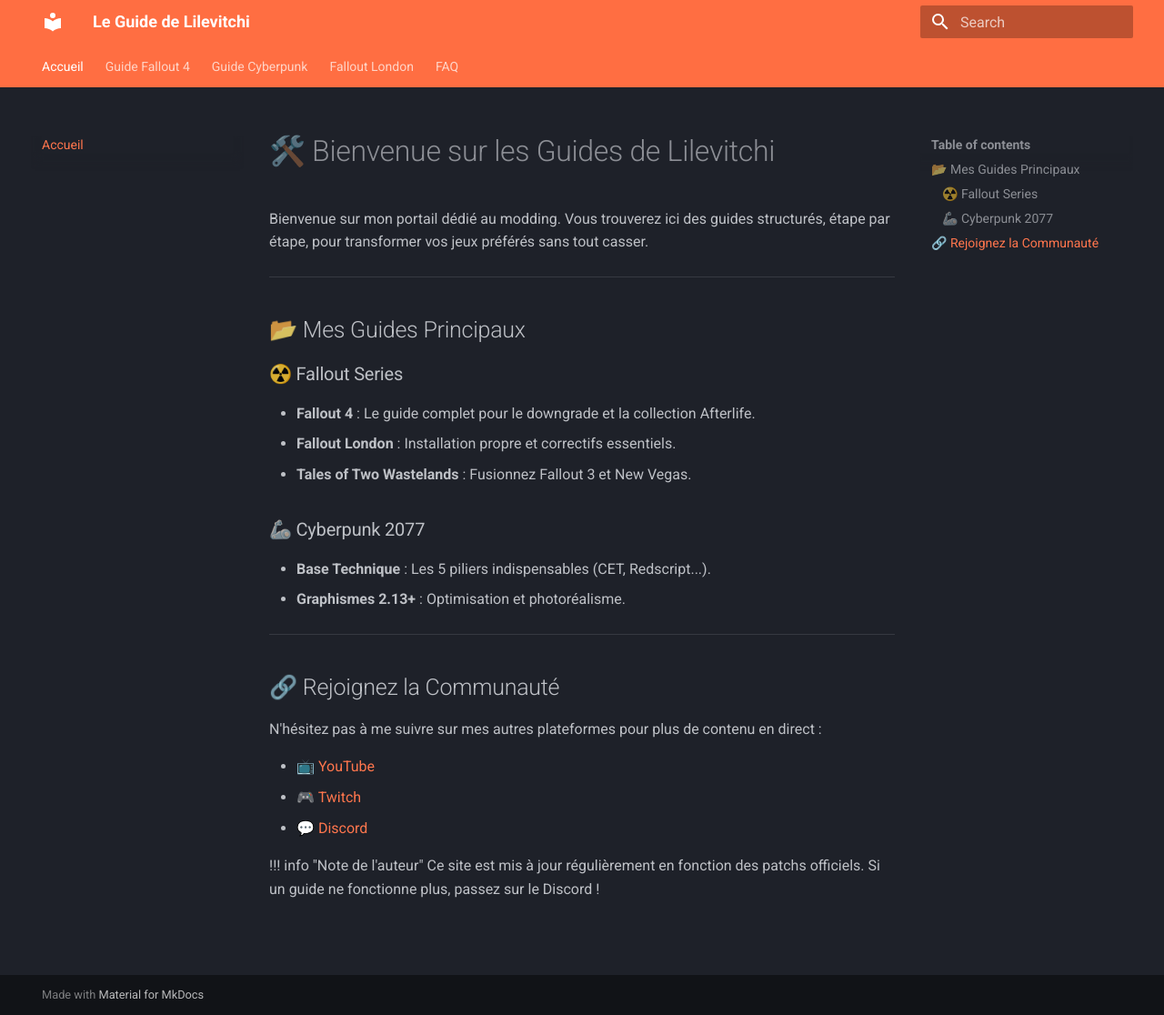
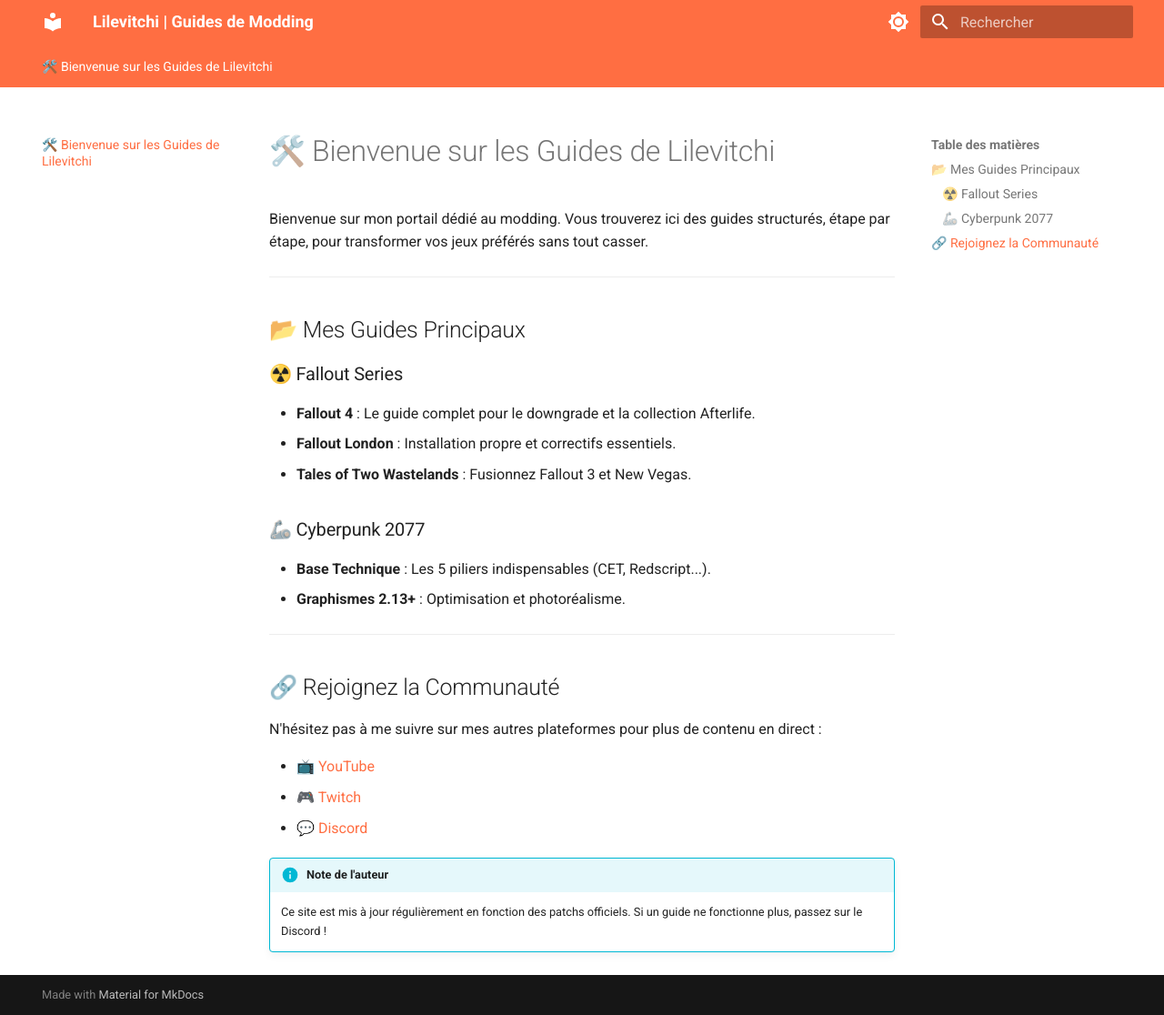
Before and after one commit to Lilevitchi/lilevitchi.github.io, an MkDocs documentation site: the page built from docs/index.md, in a window 1280 px wide and 1116 px high. Shown: the whole window at 91% size. Built offline with MkDocs 1.6.1 and Material for MkDocs 9.7.7, drawn with Linux system fonts in a browser that asks for light colours.

Commit message:
Update mkdocs.yml

```diff
--- a/mkdocs.yml
+++ b/mkdocs.yml
@@ -1,24 +1,32 @@
-site_name: Le Guide de Lilevitchi
+site_name: Lilevitchi | Guides de Modding
 theme:
   name: material
+  language: fr
   palette:
-    - scheme: slate  # Mode sombre par défaut comme les sites de modding
+    # Mode sombre automatique basé sur le système du visiteur
+    - media: "(prefers-color-scheme: dark)"
+      scheme: slate
       primary: deep orange
-      accent: amber
+      accent: deep orange
+      toggle:
+        icon: material/brightness-4
+        name: Passer au mode clair
+    - media: "(prefers-color-scheme: light)"
+      scheme: default
+      primary: deep orange
+      accent: deep orange
+      toggle:
+        icon: material/brightness-7
+        name: Passer au mode sombre
   features:
-    - navigation.tabs
-    - navigation.sections
-    - content.code.copy
-    - toc.follow
+    - navigation.tabs # Menu horizontal en haut
+    - navigation.sections # Sections claires à gauche
+    - navigation.top # Bouton "retour en haut"
+    - content.code.copy # Permet de copier tes commandes de downgrade en 1 clic
+    - search.suggest
+    - search.highlight
 
-nav:
-  - Accueil: index.md
-  - Guide Fallout 4:
-    - Introduction: fallout4/intro.md
-    - Downgrade: fallout4/downgrade.md
-    - Collection Afterlife: fallout4/afterlife.md
-  - Guide Cyberpunk:
-    - Les Prérequis: cyberpunk/base.md
-    - Graphismes Ultra: cyberpunk/graphics.md
-  - Fallout London: london/install.md
-  - FAQ: faq.md
+markdown_extensions:
+  - admonition # Pour les encadrés "Attention", "Note", etc.
+  - pymdownx.details
+  - pymdownx.superfences
```
